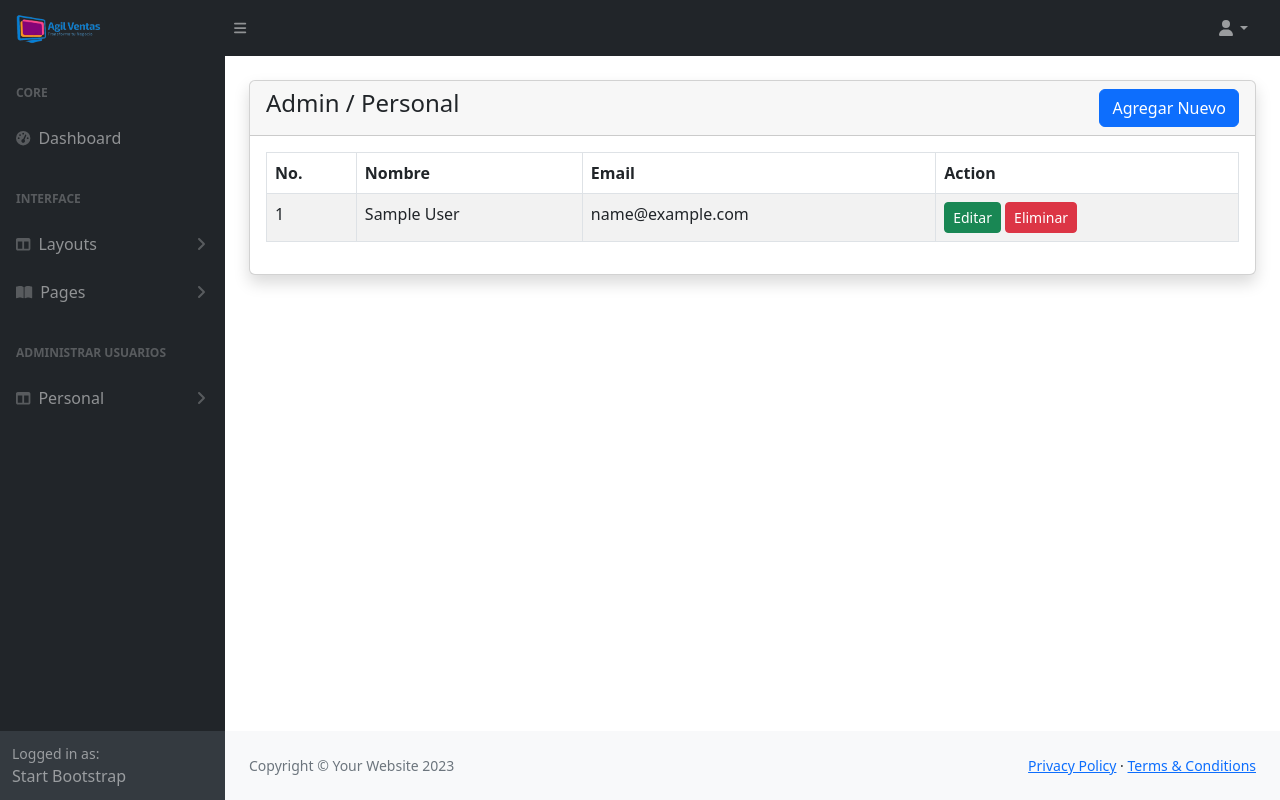
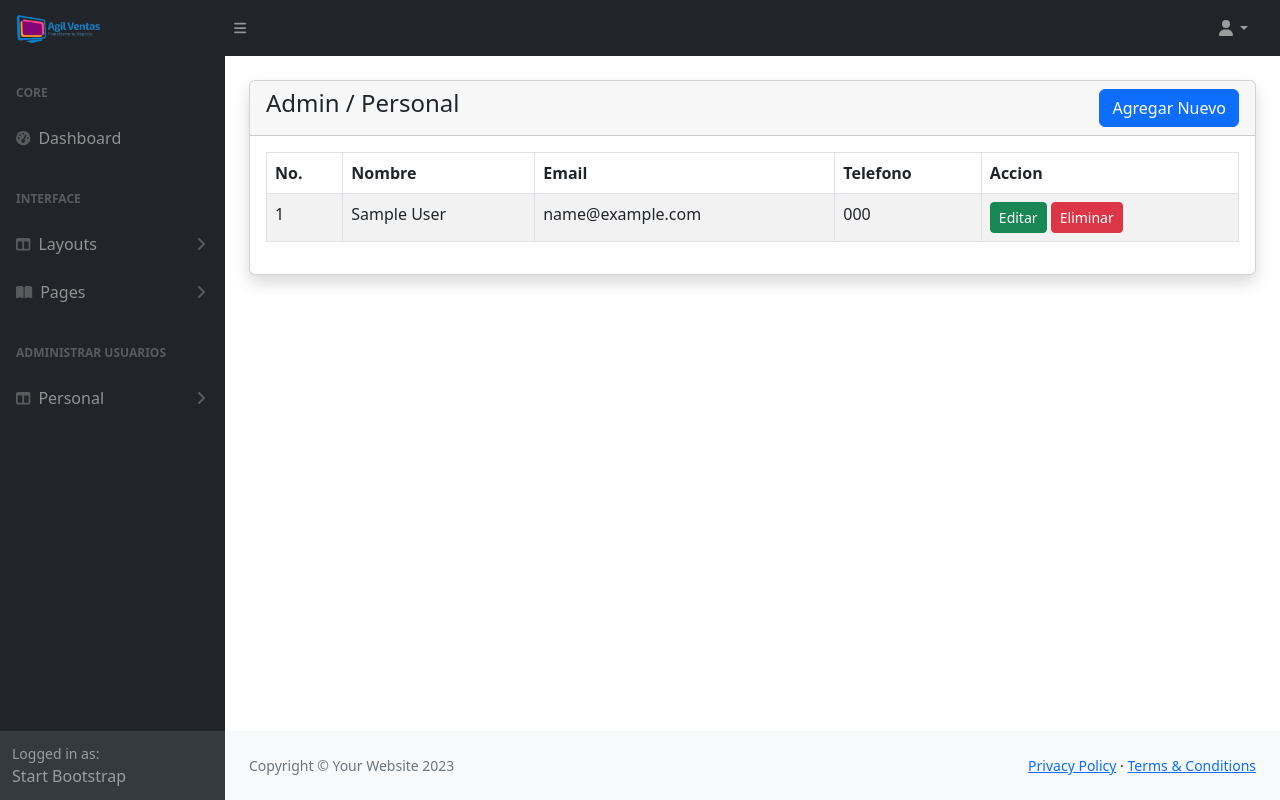
Before and after one commit to trdmonkey/agil-venta, a PHP site: page /admin/admins.php in a window 1280 px wide. Run offline with PHP 8.4, Linux system fonts and the light colour scheme; tables that the repository leaves empty or names only in its code hold one stand-in row (values such as "Sample post"); some libraries are stand-ins or nearby versions.

Commit message:
comenzar opcion de editar usuarios

```diff
--- a/admin/admins.php
+++ b/admin/admins.php
@@ -28,7 +28,8 @@
                             <th>No.</th>
                             <th>Nombre</th>
                             <th>Email</th>
-                            <th>Action</th>
+                            <th>Telefono</th>
+                            <th>Accion</th>
                         </tr>
                     </thead>
                     <tbody>
@@ -37,8 +38,9 @@
                             <td><?= $adminItem['id'] ?></td>
                             <td><?= $adminItem['name'] ?></td>
                             <td><?= $adminItem['email'] ?></td>
+                            <td><?= $adminItem['phone'] ?></td>
                             <td>
-                                <a href="admins-edit.php" class="btn btn-success btn-sm">Editar</a>
+                                <a href="admins-edit.php?id=<?= $adminItem['id']; ?>" class="btn btn-success btn-sm">Editar</a>
                                 <a href="admins-delete.php" class="btn btn-danger btn-sm">Eliminar</a>
                             </td>
                         </tr>
```
Also changed, not shown: admin/admins-edit.php (added).
